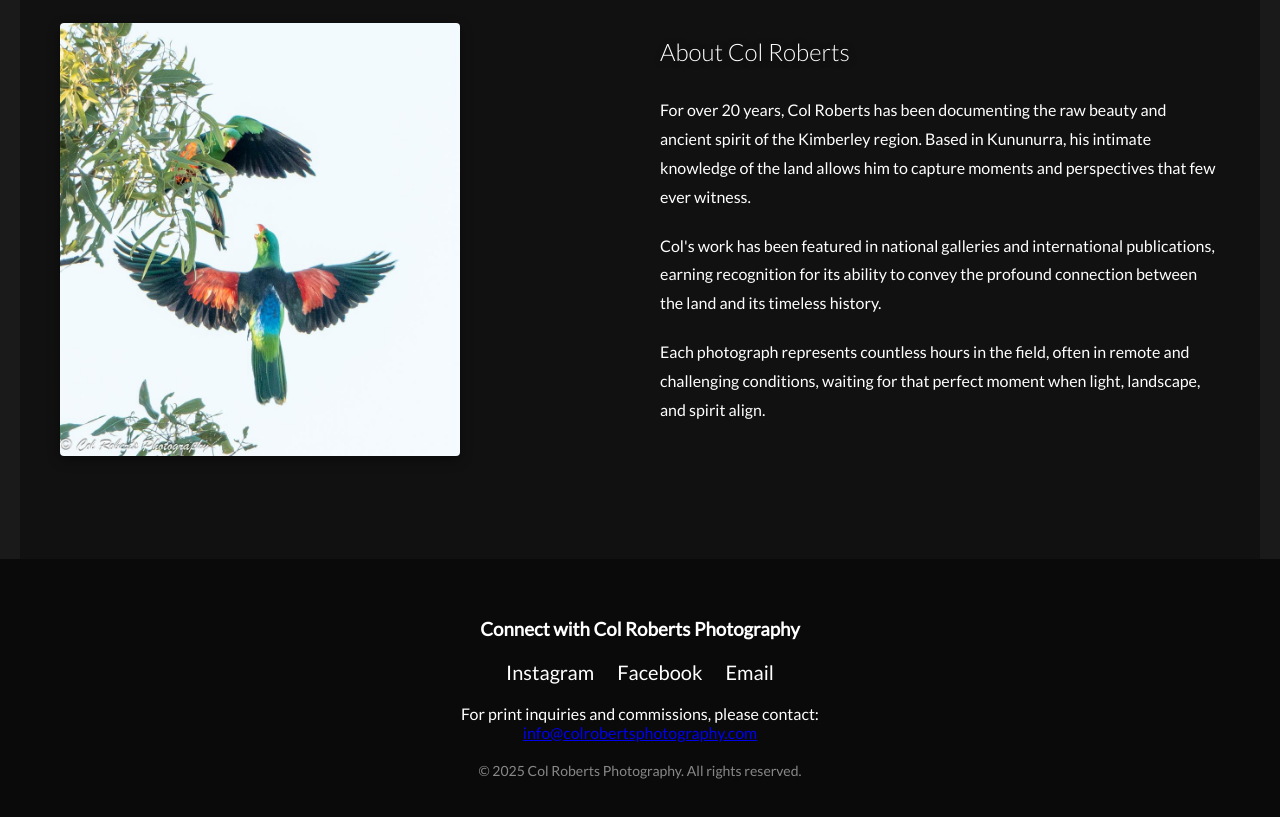
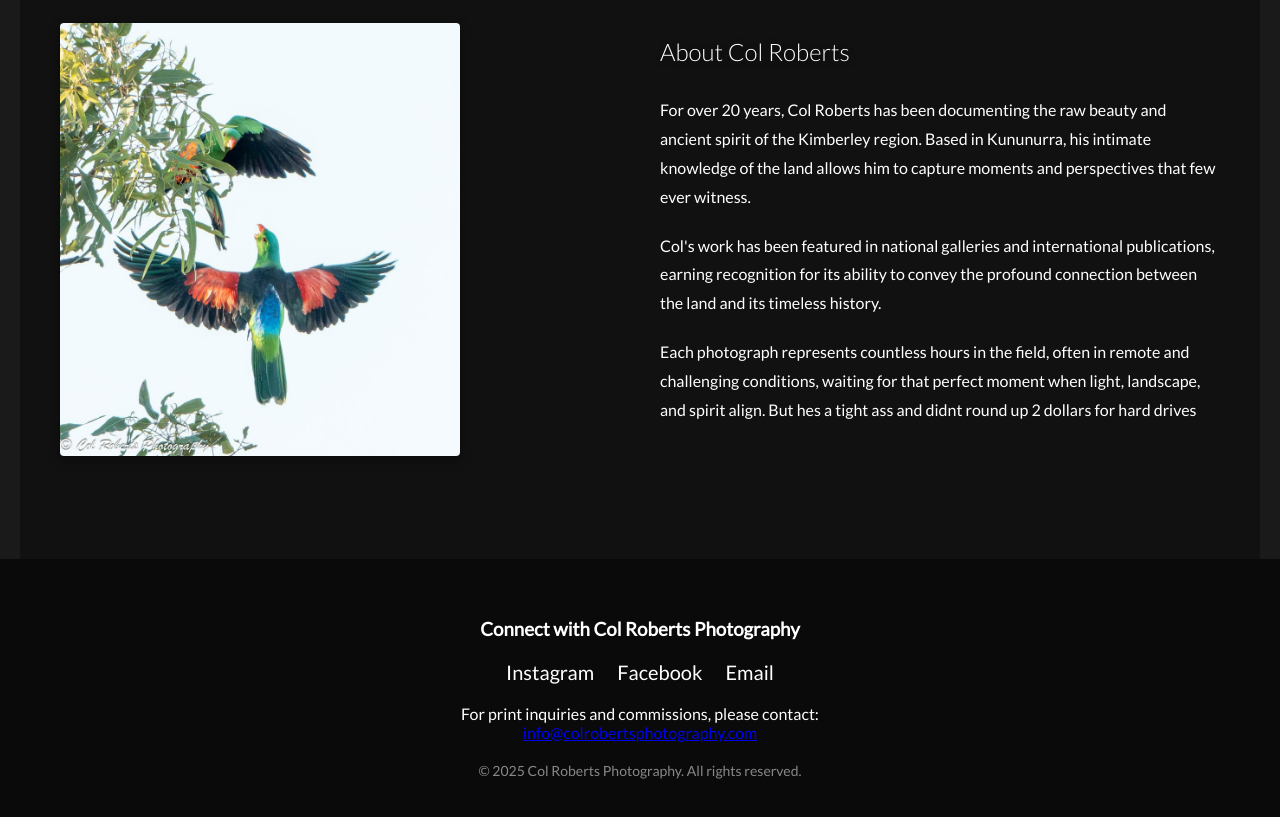
Before and after one commit to jr440/Col-roberts-Photography, a plain HTML site: page index.html in a window 1280 px wide. Shown: the part 1756-2573 px from the top of the page. Drawn offline with Linux system fonts and the light colour scheme.

Commit message:
Update index.html

```diff
--- a/index.html
+++ b/index.html
@@ -471,7 +471,9 @@
             <h2>About Col Roberts</h2>
             <p>For over 20 years, Col Roberts has been documenting the raw beauty and ancient spirit of the Kimberley region. Based in Kununurra, his intimate knowledge of the land allows him to capture moments and perspectives that few ever witness.</p>
             <p>Col's work has been featured in national galleries and international publications, earning recognition for its ability to convey the profound connection between the land and its timeless history.</p>
-            <p>Each photograph represents countless hours in the field, often in remote and challenging conditions, waiting for that perfect moment when light, landscape, and spirit align.</p>
+            <p>Each photograph represents countless hours in the field, often in remote and challenging conditions, waiting for that perfect moment when light, landscape, and spirit align.
+
+            But hes a tight ass and didnt round up 2 dollars for hard drives</p>
         </div>
     </section>
 
```
